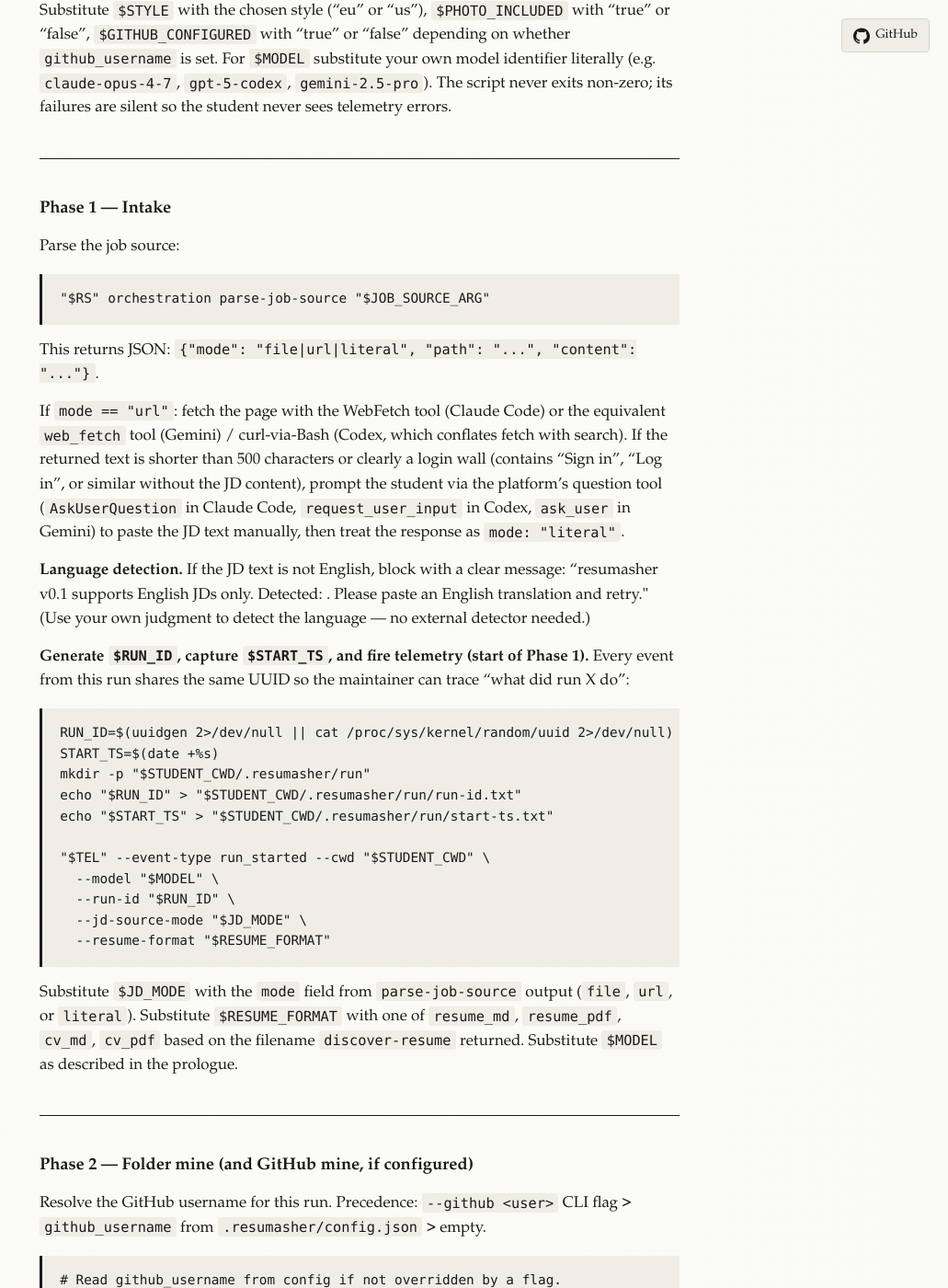
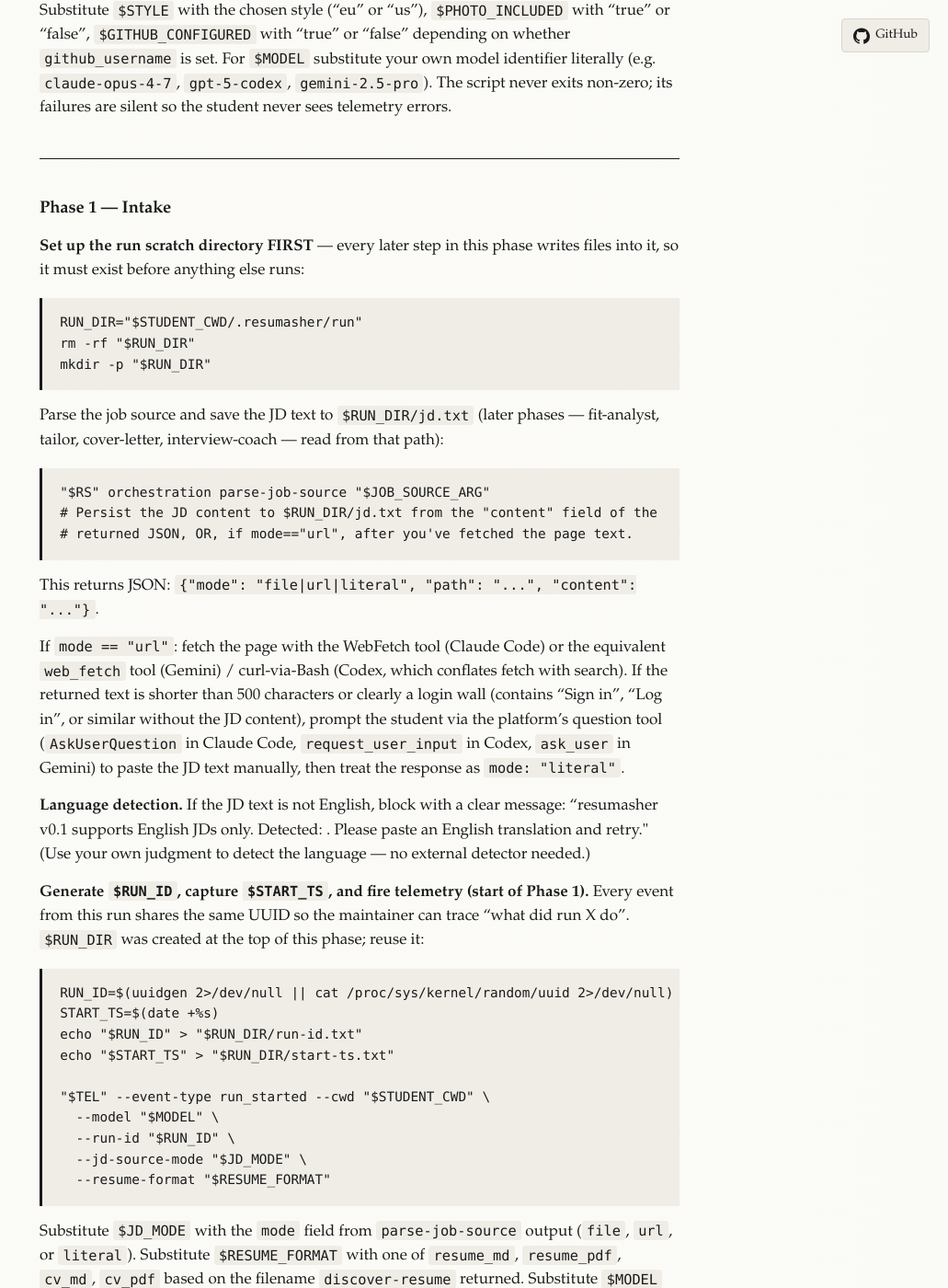
Before and after one commit to earino/resumasher, a Jekyll site: the page built from SKILL.md, in a window 1280 px wide and 1400 px high, scrolled down 10832 px. Shown: the whole window at 92% size, without its empty margins (249-1280 px from the left). Built offline with Jekyll 4.4.1, drawn with Linux system fonts in a browser that asks for light colours; our own code applies the rules of GitHub Pages for plain Markdown files.

Commit message:
skill: Phase 1 mkdir RUN_DIR FIRST so jd.txt write doesn't fail
Gemini test hit:
  /bin/bash: line 19: .resumasher/run/jd.txt: No such file or directory

The orchestrator followed Phase 1 prose linearly:
  1. parse-job-source (then tried to save content to .resumasher/run/jd.txt)
  2. [failed — directory doesn't exist]
  3. generate RUN_ID (which DID have its own mkdir, but too late)

My Phase 1 edit had put the mkdir inside the RUN_ID block, AFTER parse-job-source.
Setup section at line ~99 mentions creating RUN_DIR "once per run, near the top"
but that guidance wasn't in Phase 1's prose itself — classic "instruction in one
place, call-site in another" problem, same root cause as the telemetry-inline fix.

Fix: first thing Phase 1 does is `mkdir -p "$RUN_DIR"` with an explicit note that
later steps write files into it. RUN_ID generation now reuses $RUN_DIR instead of
re-hardcoding the path, and the redundant mkdir in that block is gone.

No code changes. 193/193 pass.

Co-Authored-By: Claude Opus 4.7 (1M context) <noreply@anthropic.com>

````diff
--- a/SKILL.md
+++ b/SKILL.md
@@ -390,10 +390,20 @@ Substitute `$STYLE` with the chosen style ("eu" or "us"), `$PHOTO_INCLUDED` with
 
 ### Phase 1 — Intake
 
-Parse the job source:
+**Set up the run scratch directory FIRST** — every later step in this phase writes files into it, so it must exist before anything else runs:
+
+```bash
+RUN_DIR="$STUDENT_CWD/.resumasher/run"
+rm -rf "$RUN_DIR"
+mkdir -p "$RUN_DIR"
+```
+
+Parse the job source and save the JD text to `$RUN_DIR/jd.txt` (later phases — fit-analyst, tailor, cover-letter, interview-coach — read from that path):
 
 ```bash
 "$RS" orchestration parse-job-source "$JOB_SOURCE_ARG"
+# Persist the JD content to $RUN_DIR/jd.txt from the "content" field of the
+# returned JSON, OR, if mode=="url", after you've fetched the page text.
 ```
 
 This returns JSON: `{"mode": "file|url|literal", "path": "...", "content": "..."}`.
@@ -402,14 +412,13 @@ If `mode == "url"`: fetch the page with the WebFetch tool (Claude Code) or the e
 
 **Language detection.** If the JD text is not English, block with a clear message: "resumasher v0.1 supports English JDs only. Detected: <lang>. Please paste an English translation and retry." (Use your own judgment to detect the language — no external detector needed.)
 
-**Generate `$RUN_ID`, capture `$START_TS`, and fire telemetry (start of Phase 1).** Every event from this run shares the same UUID so the maintainer can trace "what did run X do":
+**Generate `$RUN_ID`, capture `$START_TS`, and fire telemetry (start of Phase 1).** Every event from this run shares the same UUID so the maintainer can trace "what did run X do". `$RUN_DIR` was created at the top of this phase; reuse it:
 
 ```bash
 RUN_ID=$(uuidgen 2>/dev/null || cat /proc/sys/kernel/random/uuid 2>/dev/null)
 START_TS=$(date +%s)
-mkdir -p "$STUDENT_CWD/.resumasher/run"
-echo "$RUN_ID" > "$STUDENT_CWD/.resumasher/run/run-id.txt"
-echo "$START_TS" > "$STUDENT_CWD/.resumasher/run/start-ts.txt"
+echo "$RUN_ID" > "$RUN_DIR/run-id.txt"
+echo "$START_TS" > "$RUN_DIR/start-ts.txt"
 
 "$TEL" --event-type run_started --cwd "$STUDENT_CWD" \
   --model "$MODEL" \
````
